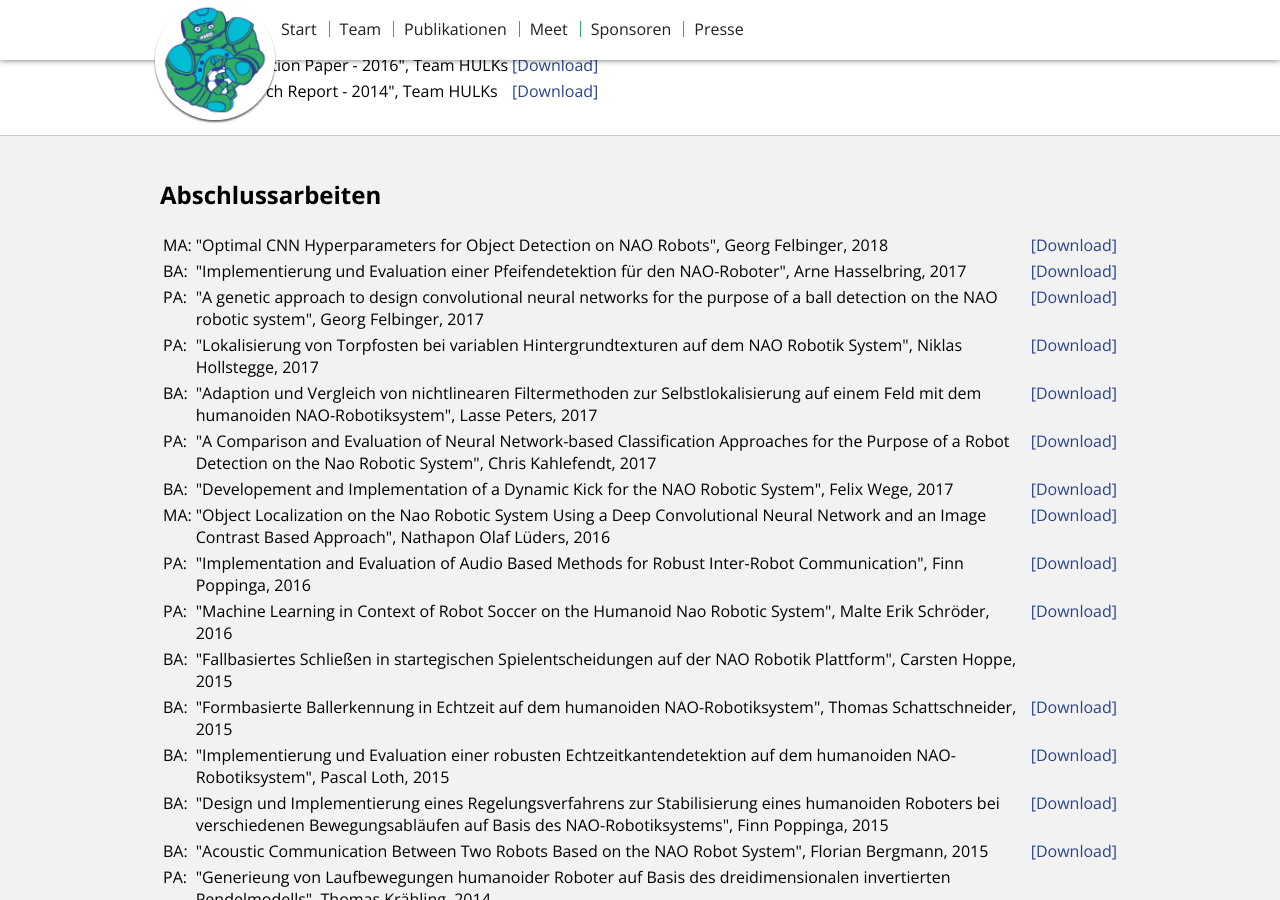
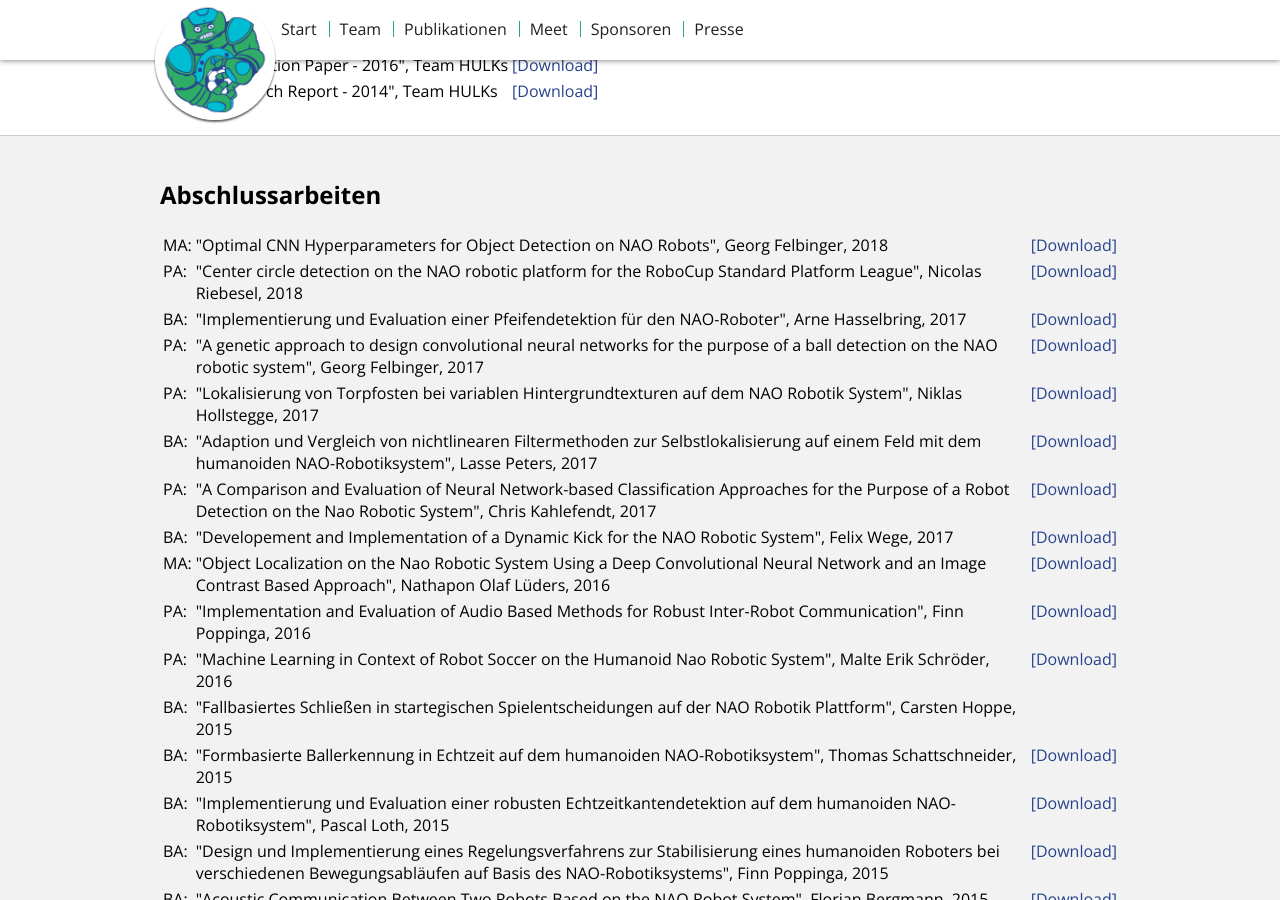
Before and after one commit to HULKs/hulks.github.io, a Jekyll site: the page built from publications/index.html, in a window 1280 px wide and 900 px high, scrolled down 343 px. Built offline with Jekyll 4.4.1, drawn with Linux system fonts in a browser that asks for light colours.

Commit message:
add PA nagua

```diff
--- a/publications/index.html
+++ b/publications/index.html
@@ -45,6 +45,11 @@ title: Publikationen
         <td valign="top">MA:</td>
         <td>"Optimal CNN Hyperparameters for Object Detection on NAO Robots", Georg Felbinger, 2018</td>
         <td valign="top"><a href="{{site.path}}/_files/MA_Georg-Felbinger.pdf" target="_blank">[Download]</a></td>
+      </tr>
+      <tr>
+        <td valign="top">PA:</td>
+        <td>"Center circle detection on the NAO robotic platform for the RoboCup Standard Platform League", Nicolas Riebesel, 2018</td>
+        <td valign="top"><a href="{{site.path}}/_files/PA_Nicolas-Riebesel.pdf" target="_blank">[Download]</a></td>
       </tr>
       <tr>
         <td valign="top">BA:</td>
```
Also changed, not shown: 1 other file.
